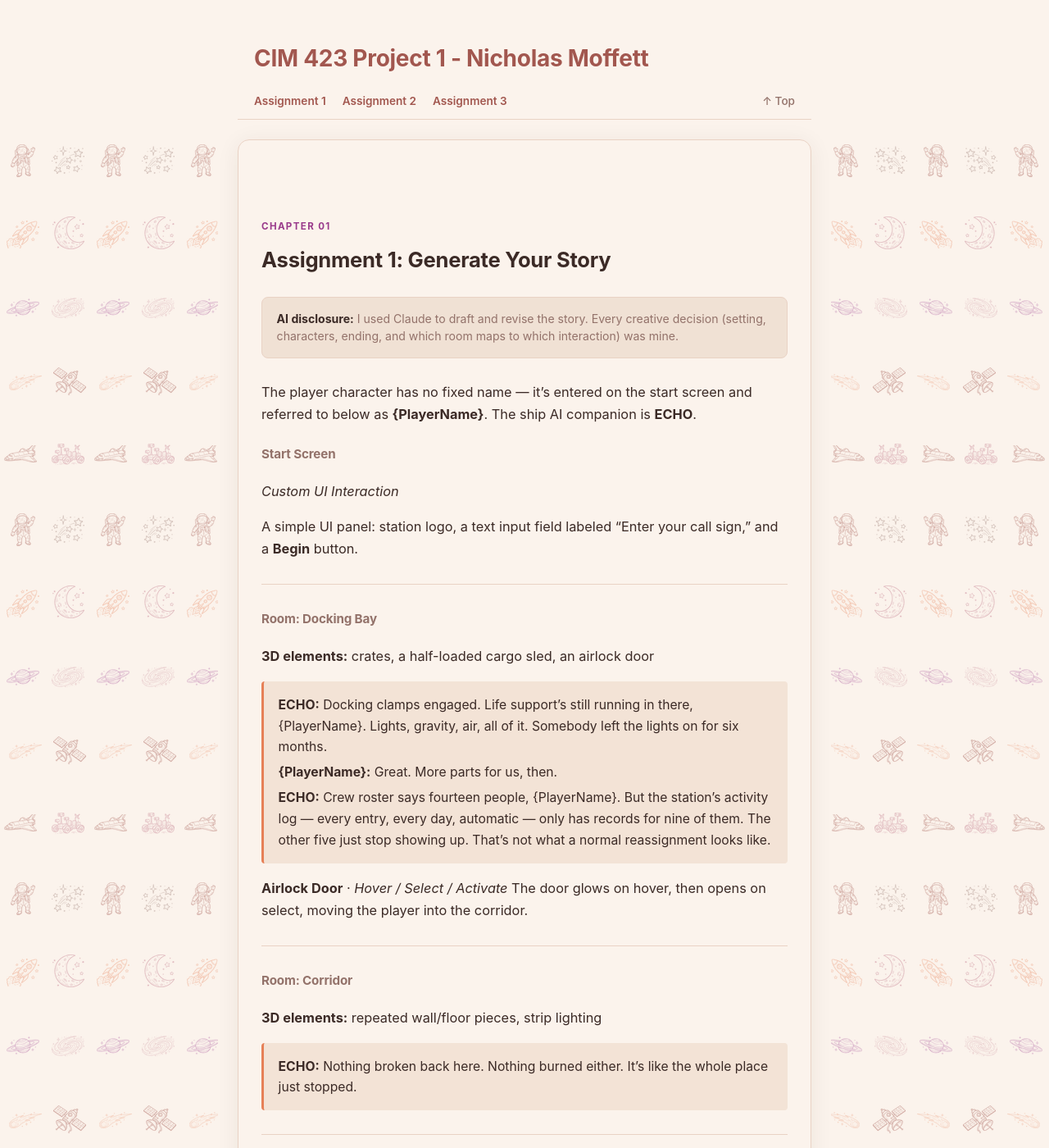
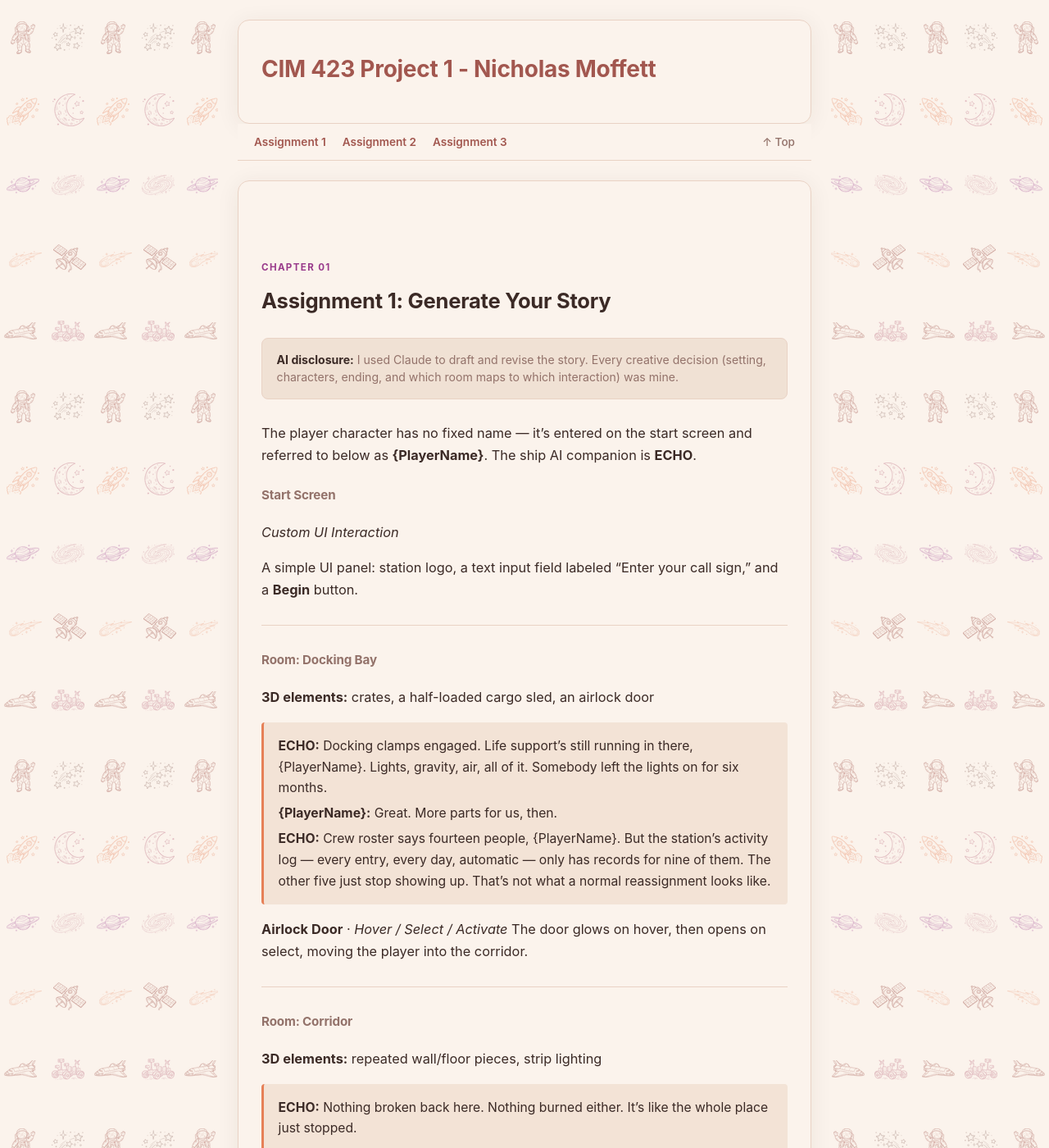
Before and after one commit to moff05/cim423-3d-world, a Jekyll site: the page built from index.md, in a window 1280 px wide and 1400 px high. Shown: the whole window at 82% size. Built offline with Jekyll 4.4.1, drawn with Linux system fonts in a browser that asks for light colours.

Commit message:
Card-style the header, let the background fill all the way to the top
Now that the header and nav are the same width as the content card,
there's nothing left for the pattern to collide with at the top of
the page, so the rails run the full viewport height again (no more
scroll-driven docking JS needed).

Co-Authored-By: Claude Sonnet 5 <noreply@anthropic.com>
Claude-Session: https://claude.ai/code/session_01EXSHHrPegx68P7D3CLUmwe

```diff
--- a/_layouts/default.html
+++ b/_layouts/default.html
@@ -40,8 +40,12 @@
   }
   header.site-header {
     max-width: 700px;
-    margin: 0 auto;
-    padding: 3rem 1.25rem 0;
+    margin: 1.5rem auto 0;
+    padding: 2.25rem 1.75rem;
+    background: var(--bg);
+    border: 1px solid var(--rule);
+    border-radius: 14px;
+    box-shadow: 0 4px 28px rgba(59, 38, 30, 0.07);
   }
   header.site-header h1 {
     font-size: 1.75rem;
@@ -175,7 +179,7 @@
     }
     .space-rail {
       position: fixed;
-      top: 150px;
+      top: 0;
       bottom: 0;
       width: calc((100vw - 748px) / 2);
       z-index: -1;
@@ -184,11 +188,9 @@
       background-image: url("{{ '/assets/images/space/tile.png' | relative_url }}");
       background-repeat: repeat;
       background-position: top left;
-      transition: top 0.15s ease-out;
     }
     .space-rail.left { left: 0; }
     .space-rail.right { right: 0; transform: scaleX(-1); }
-    .space-rail.docked { top: 46px; }
   }
 </style>
 </head>
```
Also changed, not shown: other parts of _layouts/default.html (+0 -19 lines).
